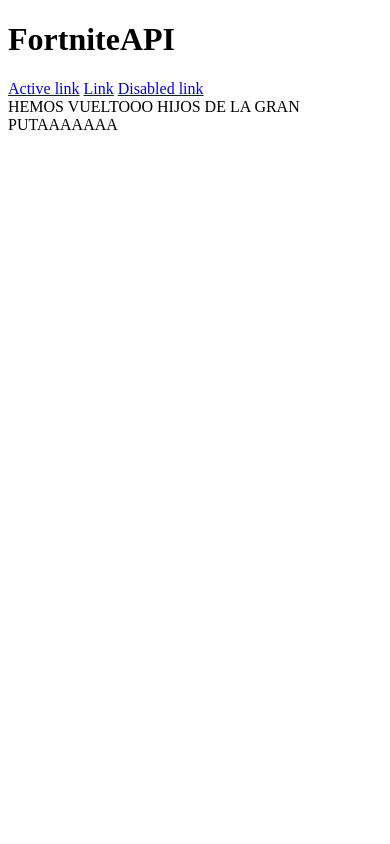
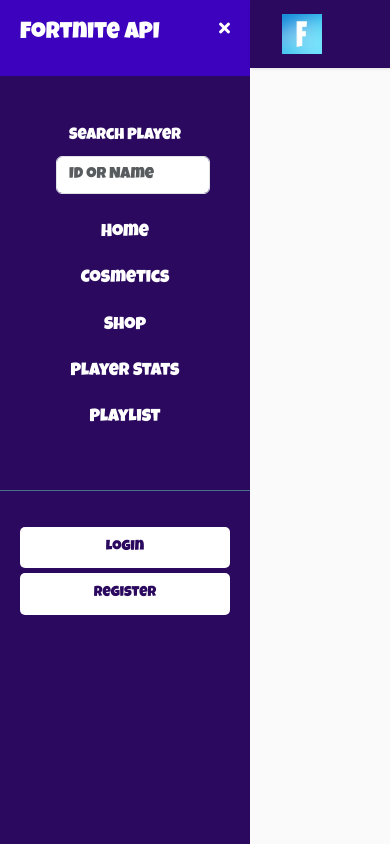
Before and after one commit to Pedrop19/FortniteAPI, a plain HTML site: page plantilla.html in a window 390 px wide. Drawn offline with nearby package versions, Linux system fonts and the light colour scheme.

Commit message:
Add Bootstrap and sidebar to HTML template

```diff
--- /dev/null
+++ b/petit.js
@@ -0,0 +1,15 @@
+
+
+let btn = document.querySelectorAll('.sidebarCollapse');
+let sidebar = document.getElementById('sidebar');
+
+btn.forEach(function (btn) {
+    btn.addEventListener('click', function () {
+        sidebar.classList.toggle('active');
+        if (sidebar.classList.contains('active')) {
+            btn.classList.add('active');
+        } else {
+            btn.classList.remove('active');
+        }
+    });
+});
--- a/plantilla.html
+++ b/plantilla.html
@@ -1,18 +1,112 @@
 <!DOCTYPE html>
 <html lang="es">
+
 <head>
     <meta charset="UTF-8">
     <meta name="viewport" content="width=device-width, initial-scale=1.0">
     <title>FortniteAPI</title>
+    <link href="https://cdn.jsdelivr.net/npm/bootstrap@5.3.2/dist/css/bootstrap.min.css" rel="stylesheet"
+        integrity="sha384-T3c6CoIi6uLrA9TneNEoa7RxnatzjcDSCmG1MXxSR1GAsXEV/Dwwykc2MPK8M2HN" crossorigin="anonymous" />
+    <script src="https://cdn.jsdelivr.net/npm/@popperjs/core@2.11.8/dist/umd/popper.min.js"
+        integrity="sha384-I7E8VVD/ismYTF4hNIPjVp/Zjvgyol6VFvRkX/vR+Vc4jQkC+hVqc2pM8ODewa9r" crossorigin="anonymous"
+        defer></script>
+    <script src="https://cdn.jsdelivr.net/npm/bootstrap@5.3.2/dist/js/bootstrap.min.js"
+        integrity="sha384-BBtl+eGJRgqQAUMxJ7pMwbEyER4l1g+O15P+16Ep7Q9Q+zqX6gSbd85u4mG4QzX+" crossorigin="anonymous"
+        defer></script>
+    <link rel="icon" href="src/img/Fortnite_F.webp" />
+    <link rel="stylesheet" href="https://cdnjs.cloudflare.com/ajax/libs/font-awesome/5.15.4/css/all.min.css"
+        crossorigin="anonymous" />
+
+    <script src="petit.js" defer></script>
+    <link rel="stylesheet" href="style.css">
 </head>
-<body>
-    <h1>FortniteAPI</h1>
-    <nav class="nav justify-content-center  ">
-        <a class="nav-link active" href="#" aria-current="page">Active link</a>
-        <a class="nav-link" href="#">Link</a>
-        <a class="nav-link disabled" href="#">Disabled link</a>
-    </nav>
-    HEMOS VUELTOOO HIJOS DE LA GRAN PUTAAAAAAA
 
+<body class="p-0 m-0">
+    <div class="wrapper">
+        <!-- Sidebar  -->
+        <nav id="sidebar" class="active">
+            <div class="sidebar-header d-flex justify-content-between">
+                <h3>Fortnite API</h3>
+                <i class="fas fa-times sidebarCollapse"></i>
+            </div>
+
+            <ul class="list-unstyled components text-center p-5">
+                <li>
+                    <div class="mb-3">
+                        <label for="" class="form-label">Search Player</label>
+                        <input
+                            type="text"
+                            class="form-control mx-2"
+                            aria-describedby="helpId"
+                            placeholder="Id or Name"
+                        />
+                    </div>
+                </li>
+                <li>
+                    <a href="#">Home</a>
+                </li>
+                <li>
+                    <a href="#">Cosmetics</a>
+                </li>
+                <li>
+                    <a href="#">Shop</a>
+                </li>
+                <li>
+                    <a href="#">Player Stats</a>
+                </li>
+                <li>
+                    <a href="#">PlayList</a>
+                </li>
+            </ul>
+
+            <ul class="list-unstyled CTAs">
+                <li>
+                    <a href="https://bootstrapious.com/tutorial/files/sidebar.zip" class="download">Login</a>
+                </li>
+                <li>
+                    <a href="https://bootstrapious.com/p/bootstrap-sidebar" class="download">Register</a>
+                </li>
+            </ul>
+        </nav>
+
+        <div id="content" class="p-0">
+            <nav class="navbar navbar-expand-lg m-0 p-2">
+                <div class="container-fluid row">
+                    <div class="aside m-0 col-7">
+                        <button type="button" class="btn navbar-btn sidebarCollapse">
+                            <img src="src/img/Fortnite_F.webp" alt="" width="40">
+                        </button>
+                    </div>
+                    <div class="col-1">
+                    </div>
+                    <div class="collapse navbar-collapse col-1" id="navbarSupportedContent">
+                        <ul class="nav navbar-nav ml-auto">
+                            <li class="nav-item active">
+                                <a class="nav-link" href="#">Home</a>
+                            </li>
+                            <li class="nav-item">
+                                <a class="nav-link" href="#">Cosmetics</a>
+                            </li>
+                            <li class="nav-item">
+                                <a class="nav-link" href="#">Shop</a>
+                            </li>
+                            <li class="nav-item">
+                                <a class="nav-link" href="#">Player Stats</a>
+                            </li>
+                            <li class="nav-item">
+                                <a class="nav-link" href="#">PlayList</a>
+                            </li>
+                        </ul>
+                    </div>
+                </div>
+            </nav>
+        </div>
+    </div>
+
+
+        <footer>
+
+        </footer>
 </body>
+
 </html>
--- /dev/null
+++ b/style.css
@@ -0,0 +1,180 @@
+
+@import "https://fonts.googleapis.com/css?family=Poppins:300,400,500,600,700";
+@import url('https://fonts.googleapis.com/css2?family=Luckiest+Guy&display=swap');
+
+:root{
+    --color1: #2A095F;
+    --color2: #3D02BD;
+    --color3: #E25BFF;
+    --color4: #DDB1FF;
+    --color5: #FBEFFF;
+}
+body {
+    font-family: 'Luckiest Guy', cursive;
+    background: #fafafa;
+}
+
+p {
+    font-family: 'Luckiest Guy', cursive;
+    font-size: 1.1em;
+    font-weight: 300;
+    line-height: 1.7em;
+    color: #999;
+}
+
+a,
+a:hover,
+a:focus {
+    color: inherit;
+    text-decoration: none;
+    transition: all 0.3s;
+}
+
+.navbar {
+    padding: 15px 10px;
+    background: #fff;
+    border: none;
+    border-radius: 0;
+    margin-bottom: 40px;
+    box-shadow: 1px 1px 3px rgba(0, 0, 0, 0.1);
+    background-color: var(--color1);
+}
+
+.navbar a:hover, .navbar a:focus {
+    background-color: var(--color2);
+}
+
+.navbar a {
+    color: var(--color5);
+}
+
+.navbar-btn {
+    box-shadow: none;
+    outline: none !important;
+    border: none;
+}
+
+
+
+.wrapper {
+    display: flex;
+    width: 100%;
+    align-items: stretch;
+}
+
+#sidebar {
+    min-width: 250px;
+    max-width: 250px;
+    background: var(--color1);
+    color: #fff;
+    transition: all 0.3s;
+}
+
+#sidebar.active {
+    margin-left: -250px;
+}
+
+#sidebar .sidebar-header {
+    padding: 20px;
+    background: var(--color2);
+}
+
+#sidebar ul.components {
+    padding: 20px 0;
+    border-bottom: 1px solid #47748b;
+}
+
+#sidebar ul p {
+    color: #fff;
+    padding: 10px;
+}
+
+#sidebar ul li a {
+    padding: 10px;
+    font-size: 1.1em;
+    display: block;
+}
+
+#sidebar ul li a:hover {
+    color: var(--color1);
+    background: #fff;
+}
+
+#sidebar ul li.active>a,
+a[aria-expanded="true"] {
+    color: #fff;
+    background: var(--color1);
+}
+
+#sidebar .download:hover {
+    color: #fff;
+    background: var(--color2);
+}
+
+a[data-toggle="collapse"] {
+    position: relative;
+}
+
+.dropdown-toggle::after {
+    display: block;
+    position: absolute;
+    top: 50%;
+    right: 20px;
+    transform: translateY(-50%);
+}
+
+ul ul a {
+    font-size: 0.9em !important;
+    padding-left: 30px !important;
+    background: var(--color1);
+}
+
+ul.CTAs {
+    padding: 20px;
+}
+
+ul.CTAs a {
+    text-align: center;
+    font-size: 0.9em !important;
+    display: block;
+    border-radius: 5px;
+    margin-bottom: 5px;
+}
+
+a.download {
+    background: #fff;
+    color: var(--color1);
+}
+
+a.article,
+a.article:hover {
+    background: var(--color3) !important;
+    color: #fff !important;
+}
+
+/* ---------------------------------------------------
+    CONTENT STYLE
+----------------------------------------------------- */
+
+#content {
+    width: 100%;
+    padding: 20px;
+    min-height: 100vh;
+    transition: all 0.3s;
+}
+
+/* ---------------------------------------------------
+    MEDIAQUERIES
+----------------------------------------------------- */
+
+@media (max-width: 768px) {
+    #sidebar {
+        margin-left: -250px;
+    }
+    #sidebar.active {
+        margin-left: 0;
+    }
+    #sidebarCollapse span {
+        display: none;
+    }
+}
```
Also changed, not shown: src/img/logoFortnite.webp (added).
